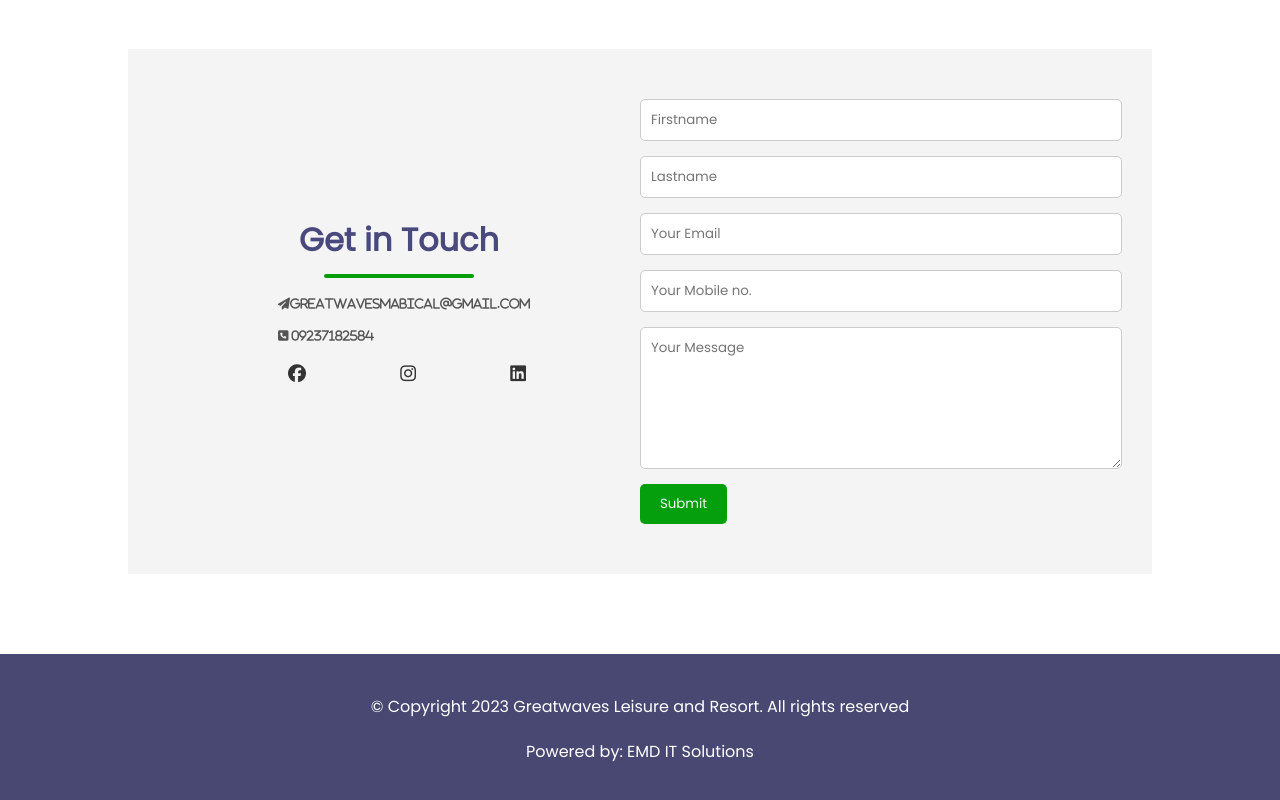
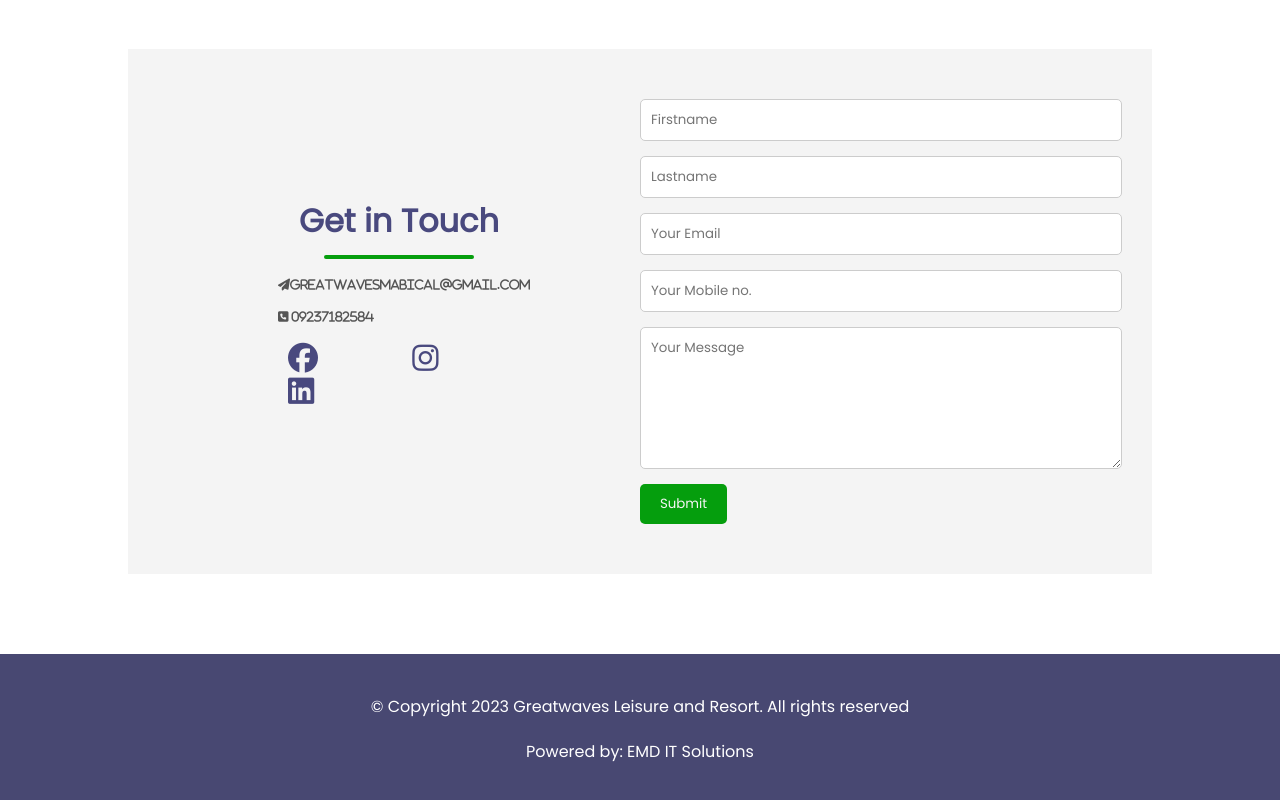
Before and after one commit to ericom1027/greatwaves-web, a plain HTML site: page index.html in a window 1280 px wide. Shown: the part 3410-4210 px from the top of the page. Drawn offline with Linux system fonts and the light colour scheme; some packages are replaced by stand-ins of ours; a script that the page names is missing.

Commit message:
Update style.css

```diff
--- a/main.css/style.css
+++ b/main.css/style.css
@@ -39,6 +39,11 @@ header {
 .header-content h1{
     font-size: 4vmin;
 }
+
+.fa-brands {
+    font-size: 30px;
+  }
+
 
 .line {
     width: 150px;
@@ -318,7 +323,7 @@ p {
 
   .social-icons a {
     position: relative;
-    color: #333;
+    color: #49497e;
     text-decoration: none;
     margin-right: 30px;
     margin-left: 60px;
```
